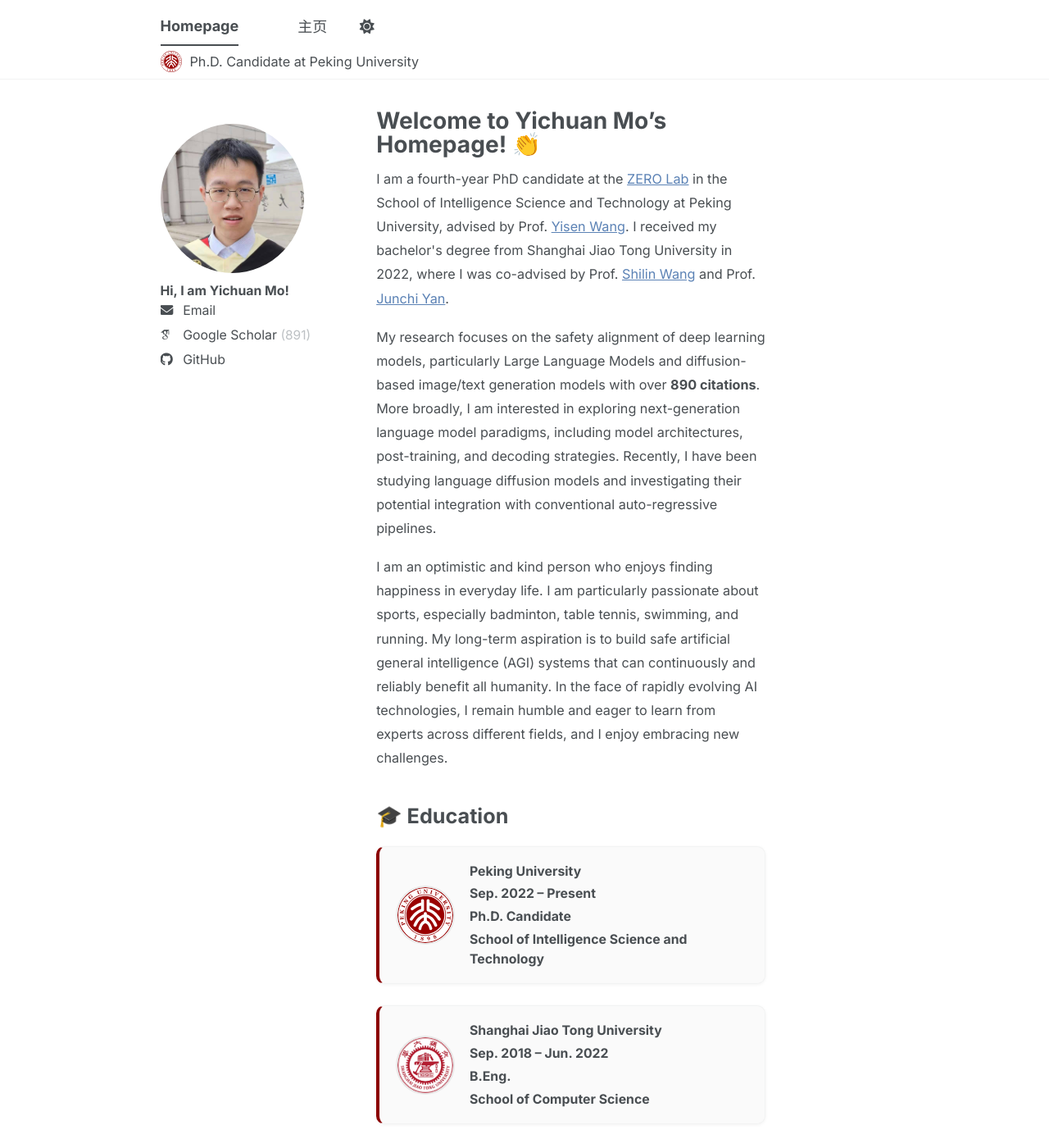
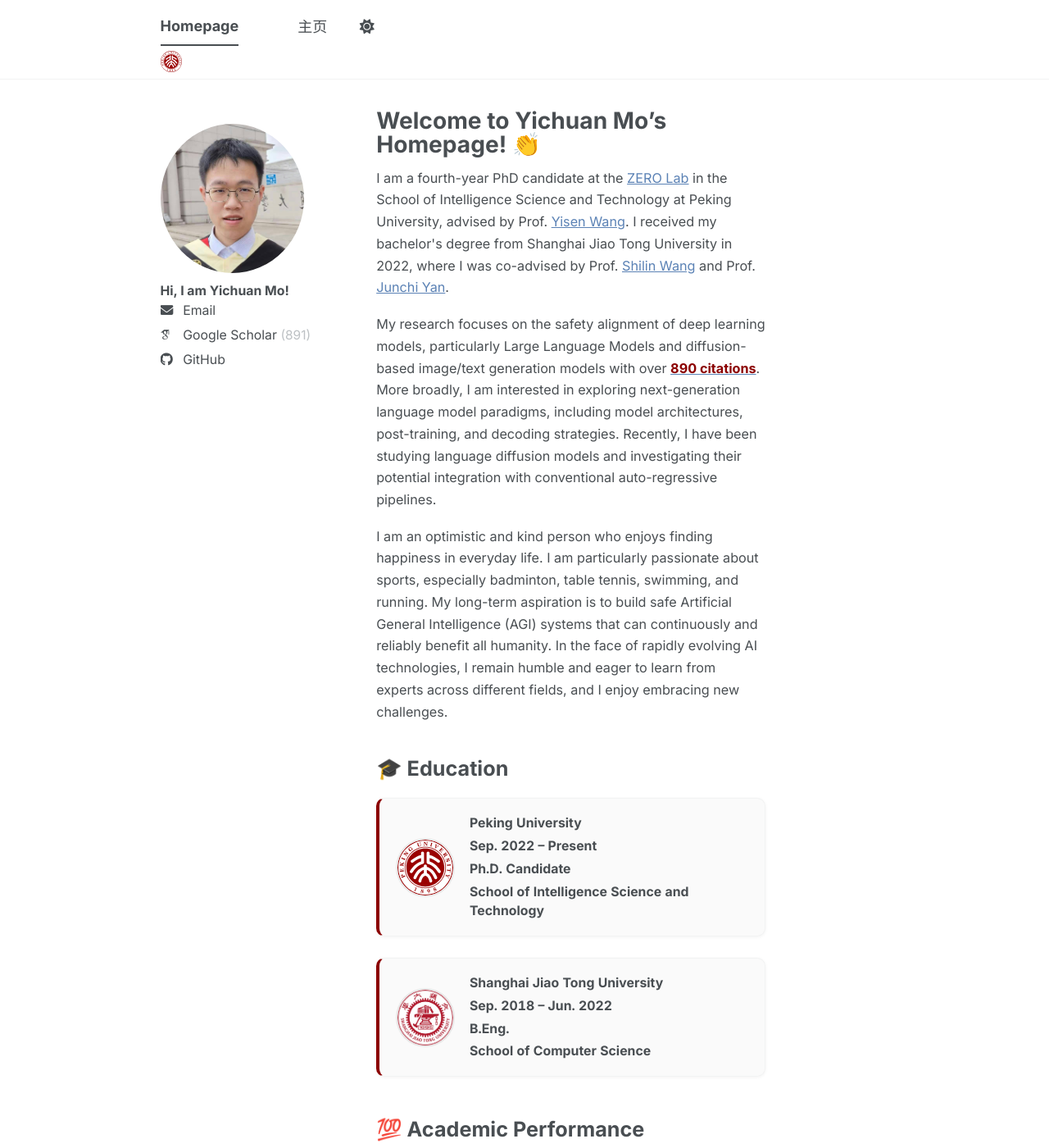
Before and after one commit to mo666666/mo666666.github.io, a Jekyll site: the page built from _pages/about.md, in a window 1280 px wide and 1400 px high. Shown: the whole window at 82% size. Built offline with Jekyll 4.4.1, drawn with Linux system fonts in a browser that asks for light colours; some web fonts are replaced; a script bundle is joined from its source files by our own code; library files that are not in the unit come from our copies.

Commit message:
revise month

```diff
--- a/_config.yml
+++ b/_config.yml
@@ -13,7 +13,7 @@
 title_separator          : "-"
 name                     : &name "Yichuan Mo"
 description              : &description "Yichuan Mo is a fourth-year Ph.D. candidate at Peking University."   # Update this with a general description of your site, this is the default if not overridden by a page
-masthead_badge_text      : "Ph.D. Candidate at Peking University"
+masthead_badge_text      : ""
 masthead_badge_icon      : "pku-seal.svg"
 url                      : "https://mo666666.github.io" # The base hostname & protocol for your site e.g. "https://[your GitHub username].github.io",
                                                            # or if you already have some other page hosted on Github then use "https://[your GitHub username].github.io/[Your Repo Name]"
--- a/_pages/about.md
+++ b/_pages/about.md
@@ -9,8 +9,8 @@
 
 <div class="homepage-intro">
   <p>I am a fourth-year PhD candidate at the <a href="https://zero-lab-pku.github.io/">ZERO Lab</a> in the School of Intelligence Science and Technology at Peking University, advised by Prof. <a href="https://yisenwang.github.io/">Yisen Wang</a>. I received my bachelor's degree from Shanghai Jiao Tong University in 2022, where I was co-advised by Prof. <a href="https://www.cs.sjtu.edu.cn/en/jiaoshiml/wangshilin.html">Shilin Wang</a> and Prof. <a href="https://thinklab.sjtu.edu.cn/index.html">Junchi Yan</a>.</p>
-  <p>My research focuses on the safety alignment of deep learning models, particularly Large Language Models and diffusion-based image/text generation models with over <strong>890 citations</strong>. More broadly, I am interested in exploring next-generation language model paradigms, including model architectures, post-training, and decoding strategies. Recently, I have been studying language diffusion models and investigating their potential integration with conventional auto-regressive pipelines.</p>
-  <p>I am an optimistic and kind person who enjoys finding happiness in everyday life. I am particularly passionate about sports, especially badminton, table tennis, swimming, and running. My long-term aspiration is to build safe artificial general intelligence (AGI) systems that can continuously and reliably benefit all humanity. In the face of rapidly evolving AI technologies, I remain humble and eager to learn from experts across different fields, and I enjoy embracing new challenges.</p>
+  <p>My research focuses on the safety alignment of deep learning models, particularly Large Language Models and diffusion-based image/text generation models with over <a href="https://scholar.google.com/citations?user=xvSYG1gAAAAJ&hl=zh-CN" target="_blank" rel="noopener"><strong style="color: #8B0000;">890 citations</strong></a>. More broadly, I am interested in exploring next-generation language model paradigms, including model architectures, post-training, and decoding strategies. Recently, I have been studying language diffusion models and investigating their potential integration with conventional auto-regressive pipelines.</p>
+  <p>I am an optimistic and kind person who enjoys finding happiness in everyday life. I am particularly passionate about sports, especially badminton, table tennis, swimming, and running. My long-term aspiration is to build safe Artificial General Intelligence (AGI) systems that can continuously and reliably benefit all humanity. In the face of rapidly evolving AI technologies, I remain humble and eager to learn from experts across different fields, and I enjoy embracing new challenges.</p>
 </div>
 
 {% include base_path %}
--- a/_sass/layout/_publications.scss
+++ b/_sass/layout/_publications.scss
@@ -96,6 +96,13 @@
 .page__content p,
 .page__content li {
   font-size: 0.9rem;
+  line-height: 1.65;
+}
+
+/* Tabular figures so YYYY.MM dates align perfectly across list items */
+.page__content ul > li,
+.page__content ol > li {
+  font-variant-numeric: tabular-nums;
 }
 
 .publications-note,
```
